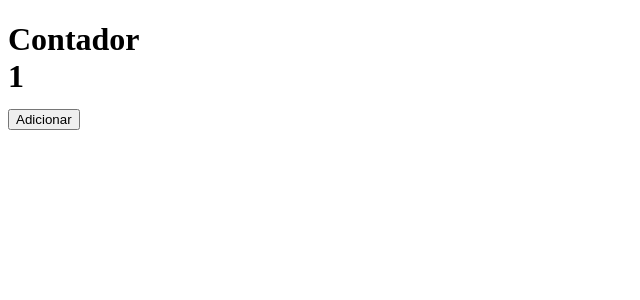
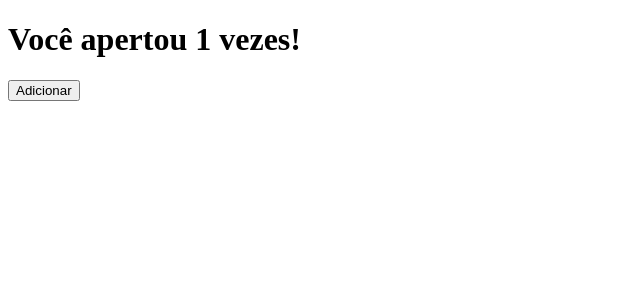
Before and after one commit to FelipeBMN/vercel, a Next.js app: page / in a window 1280 px wide. Shown: the top 300 px of the page, without its empty margins (0-640 px from the left). Built offline with nearby package versions, Linux system fonts and the light colour scheme.

Commit message:
Update index.js

```diff
--- a/pages/index.js
+++ b/pages/index.js
@@ -2,8 +2,8 @@ import { useState } from 'react';
 
 function Home() {
     return (
-        <div script="align:left;">
-            <h1>Contador  <Contador /></h1>
+        <div >
+             <Contador />
         </div>
     )
 }
@@ -17,7 +17,7 @@ function Contador() {
 
     return (
         <div>
-            <div>{contador}</div>
+            <h1>Você apertou {contador} vezes!</h1>
             <button onClick={adicionarContador}>Adicionar</button>
         </div>
     )
```
